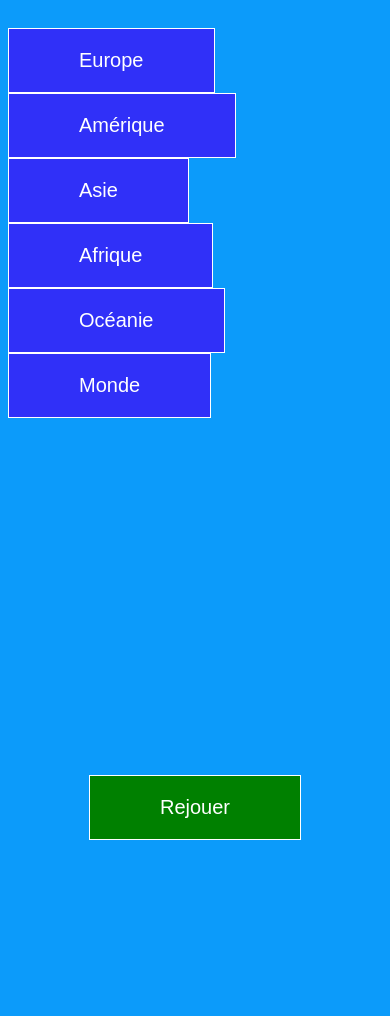
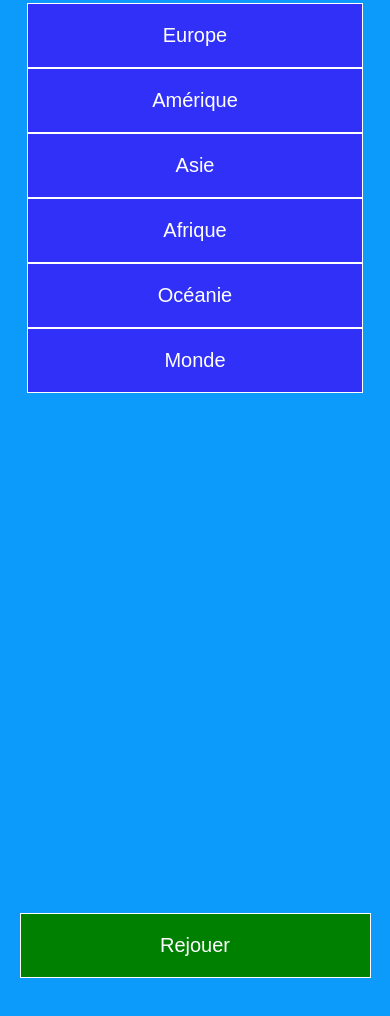
Before and after one commit to oumaro001/CountryQuizz, a plain HTML site: page index.html in a window 390 px wide. Shown: the part 204-1220 px from the top of the page. Before the commit the page ends 1044 px from the top, so only its background shows below. Drawn offline with Linux system fonts and the light colour scheme.

Commit message:
afficher les  questions terminer et le resultat terminer ,il faur faire le compteur , le btn rejouer et regler le probleme de l'aleatoire

```diff
--- a/code.js
+++ b/code.js
@@ -34,10 +34,15 @@ function gagnerPerdu(clickrep, result) {
 
         listeReponses.innerHTML = " ";
         listeReponses.innerHTML = gagné;
+        afficheDrapeau.innerHTML= " ";
+        afficheDrapeau.innerHTML ='<img src= "gagnerGif.gif">';
+
     } else {
 
         listeReponses.innerHTML = " ";
         listeReponses.innerHTML = perdu;
+        afficheDrapeau.innerHTML= " ";
+        afficheDrapeau.innerHTML ='<img src= "perduGif.gif">';
     }
 }
 /*---------function pour afficher les reponses -------*/
@@ -114,6 +119,12 @@ function reponseQuestions(a, b, c, result) {
 
 
 }
+
+
+/*-------------fonction pour le compteur---------------------*/
+
+
+
 
 
 /*--------- afficher les drapeau des pays en fonction du continent --------*/
@@ -210,7 +221,6 @@ function showCounttryByContinents(continent) {
 
 
 
-
 europe.addEventListener('click', () => {
 
     afficheDrapeau.innerHTML = " ";
--- a/style.css
+++ b/style.css
@@ -21,7 +21,7 @@ nav {
 
     display: flex;
     justify-content: space-between;
-    margin-top: 50px;
+    margin-top: 25px;
     flex-wrap: wrap;
     width: 100%;
 }
@@ -46,12 +46,10 @@ nav button {
 
 }
 
-
-
 .sectionGame{
     position: relative;
     flex-flow:  wrap;
-    margin-top: 100px;
+    margin-top: 50px;
 }
 
 .sectionGame img{
@@ -161,12 +159,82 @@ ol li a:hover{
 
     color: rgb(230, 207, 9);
 }
+/*-------------------------RESPONSIVES MEDIA----------------*/
+
+@media screen and (max-width: 700px) {
 
 
-@media screen and (width-max: 800px) {
+
+    body{
+
+        display: flex;
+        flex-direction: column;
+        flex-wrap: wrap;
+        align-items: normal;
+    }
     nav {
 
         justify-content: center;
-        flex-direction: column;
+        flex-wrap: wrap;
+        width: 100%;
+
     }
+
+    button{
+
+        display: flex;
+        text-align: center;
+        justify-content: center;
+        width: 90%;
+    }
+
+
+        .sectionGame{
+
+            display: grid;
+            grid-template-rows: 300px 500px;
+            grid-template-areas: "img" "question";
+
+        }
+
+        .sectionGame > #afficheDrapeau{
+
+            grid-area: img;
+        }
+
+        .sectionGame img{
+
+            position: absolute;
+            left: 1%;
+            width: 22em;
+            height: 264px;
+
+
+        }
+
+
+        .sectionGame  > .Questions{
+
+            grid-area: question;
+            display: flex;
+            position: relative;
+            right: 0px;
+            text-align:center;
+            justify-content: flex-start;
+            align-items:center;
+
+
+        }
+
+        .compteurRejouer > .compteurBarre{
+
+           bottom: -30%;
+           width: 90%;
+
+        }
+
+        .compteurRejouer > #rejouer{
+
+            bottom: -40%;
+        }
 }
```
Also changed, not shown: index.html (+0 -1 lines), img_gagner.png (added), perduGif.gif (added), 1 other file.
